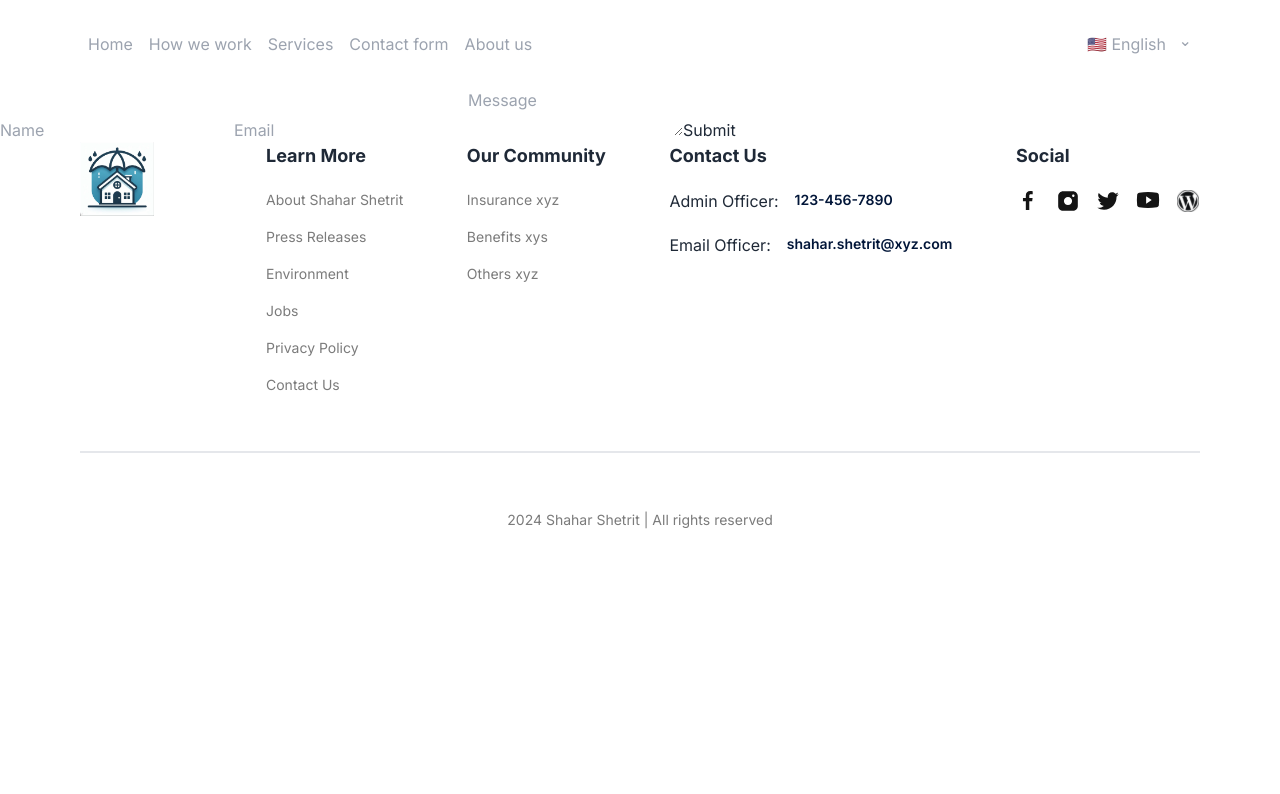
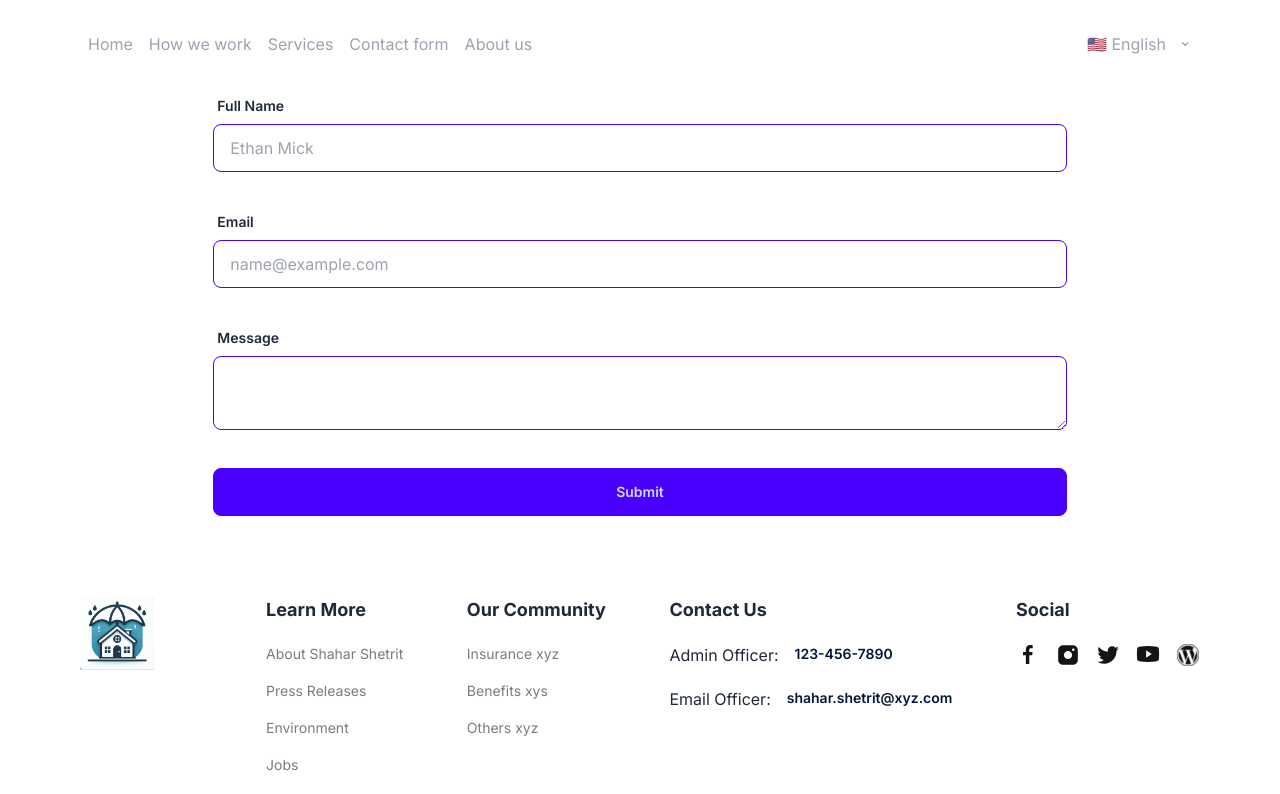
Before and after one commit to david-yaari/shahar-shetrit, a Next.js app: page /en/contact_form in a window 1280 px wide. Shown: the top 794 px of the page. Built offline with nearby package versions, Linux system fonts and the light colour scheme.

Commit message:
add menus

```diff
--- a/package.json
+++ b/package.json
@@ -16,6 +16,7 @@
     "next": "14.2.3",
     "next-intl": "^3.12.2",
     "react": "^18",
+    "react-confetti": "^6.1.0",
     "react-dom": "^18"
   },
   "devDependencies": {
--- /dev/null
+++ b/src/app/[locale]/about_us/page.tsx
@@ -0,0 +1,5 @@
+const page = () => {
+  return <div>About Us</div>;
+};
+
+export default page;
--- a/src/app/[locale]/contact_form/page.tsx
+++ b/src/app/[locale]/contact_form/page.tsx
@@ -3,7 +3,7 @@ import Form from '@/components/ContactForm';
 
 const page = () => {
   return (
-    <main>
+    <main className='w-2/3 mx-auto '>
       <ContactForm />
     </main>
   );
--- /dev/null
+++ b/src/app/[locale]/how_we_work/page.tsx
@@ -0,0 +1,5 @@
+const page = () => {
+  return <div>How We Work</div>;
+};
+
+export default page;
--- /dev/null
+++ b/src/app/[locale]/services/page.tsx
@@ -0,0 +1,5 @@
+const page = () => {
+  return <div>Services</div>;
+};
+
+export default page;
--- a/src/components/ContactForm.tsx
+++ b/src/components/ContactForm.tsx
@@ -1,7 +1,9 @@
 'use client';
 import {FormEvent, useState} from 'react';
+import Confetti from 'react-confetti';
 
 const ContactForm = () => {
+  const [isSubmitted, setSubmitted] = useState(false);
   const [name, setName] = useState('');
   const [email, setEmail] = useState('');
   const [message, setMessage] = useState('');
@@ -18,33 +20,72 @@ const ContactForm = () => {
         body: JSON.stringify({name, email, message}),
       });
 
-      alert('Message sent!');
+      // alert('Message sent!');
+
+      if (res.ok) {
+        setSubmitted(true);
+        setName('');
+        setEmail('');
+        setMessage('');
+      }
     } catch (error) {
       console.error(error);
       alert('Failed to send message');
     }
   };
 
-  return (
-    <form onSubmit={onSubmit}>
+  return isSubmitted ? (
+    <div className='mb-96'>
+      <h1
+        className='text-center font-semibold text-3xl
+      '
+      >
+        Thank you for your message!
+      </h1>
+      <Confetti />
+    </div>
+  ) : (
+    <form onSubmit={onSubmit} className='flex flex-col gap-8'>
+      <div>
+        <label htmlFor='fullName' className='label font-semibold'>
+          <span className='label-text'>Full Name</span>
+        </label>
         <input
+          id='fullName'
+          className='input w-full input-bordered input-primary'
           value={name}
           onChange={(e) => setName(e.target.value)}
           type='text'
-        placeholder='Name'
+          placeholder='Ethan Mick'
         />
+      </div>
+      <div>
+        <label htmlFor='email' className='label font-semibold'>
+          <span className='label-text'>Email</span>
+        </label>
         <input
+          id='email'
+          className='input w-full input-bordered input-primary'
           value={email}
           onChange={(e) => setEmail(e.target.value)}
           type='email'
-        placeholder='Email'
+          placeholder='name@example.com'
         />
+      </div>
+      <div>
+        <label htmlFor='message' className='label font-semibold'>
+          <span className='label-text'>Message</span>
+        </label>
         <textarea
+          id='message'
+          className='textarea w-full textarea-primary'
           value={message}
           onChange={(e) => setMessage(e.target.value)}
-        placeholder='Message'
-      />
-      <button type='submit'>Submit</button>
+        ></textarea>
+      </div>
+      <button className='btn btn-primary mb-20' type='submit'>
+        Submit
+      </button>
     </form>
   );
 };
--- a/src/config.ts
+++ b/src/config.ts
@@ -12,22 +12,22 @@ export const pathnames = {
     '/': '/',
     '/how_we_work': {
         en: '/how_we_work',
-        fr: '/comment_on_travaille',
-        il: '/נתיבים'
+        fr: '/how_we_work',
+        il: '/how_we_work'
     },
     '/#services': {
         en: '/services',
         fr: '/services',
-        il: '/שירותים'
+        il: '/services'
     }, '/contact_form': {
         en: '/contact_form',
-        fr: '/formulaire',
-        il: '/שירותים'
+        fr: '/contact_form',
+        il: '/contact_form'
     },
     '/about_us': {
         en: '/about_us',
-        fr: '/a_propos',
-        il: '/אודות'
+        fr: '/about_us',
+        il: '/about_us'
     },
 } satisfies Pathnames<typeof locales>;
 
```
Also changed, not shown: 1 other file (tests, documents, lock files or other folders). Lines whose indentation alone changed are shown as unchanged.
